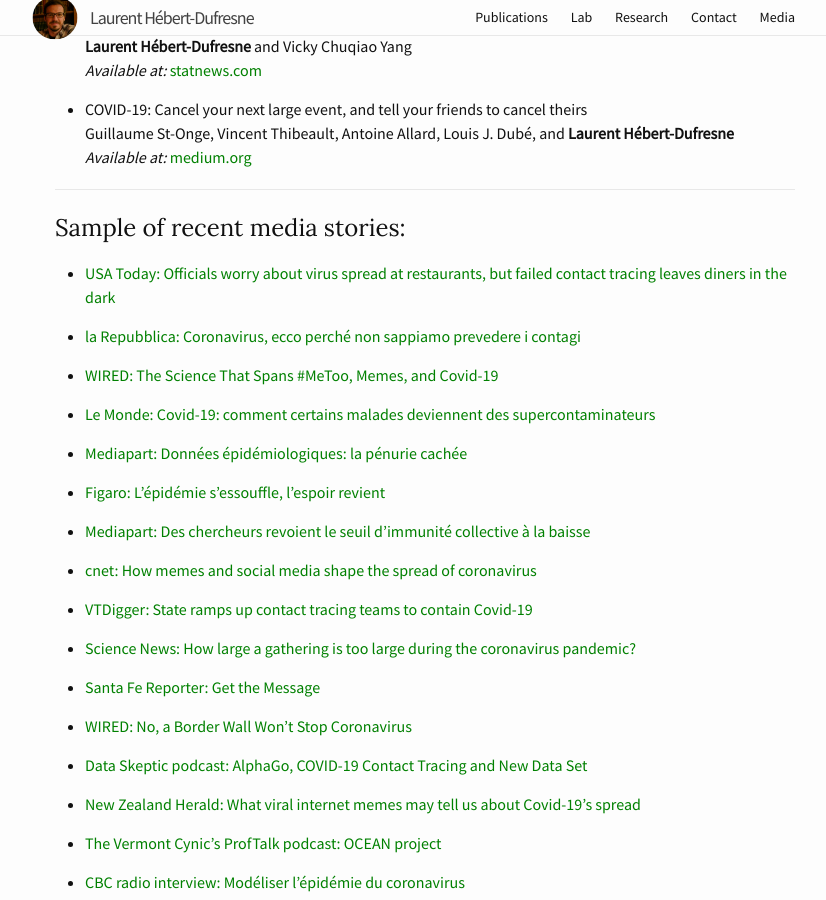
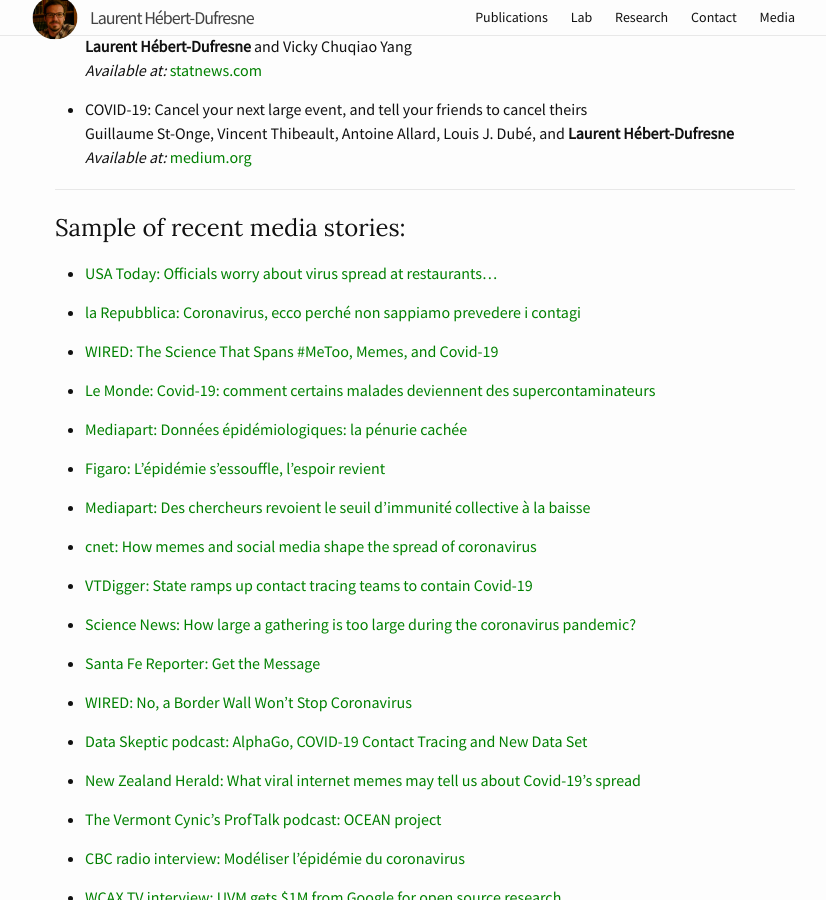
Before and after one commit to laurenthebertdufresne/laurenthebertdufresne.github.io, a Jekyll site: the page built from _pages/media.md, in a window 1280 px wide and 900 px high, scrolled down 1830 px. Shown: the whole window, without its empty margins (215-1041 px from the left). Built offline with Jekyll 4.4.1, drawn with Linux system fonts in a browser that asks for light colours.

Commit message:
Fix title format

```diff
--- a/_pages/media.md
+++ b/_pages/media.md
@@ -49,7 +49,7 @@
 
 # Sample of recent media stories:
 
-*   [USA Today: Officials worry about virus spread at restaurants, but failed contact tracing leaves diners in the dark](https://eu.usatoday.com/story/news/health/2020/11/26/officials-worry-covid-19-restaurants-but-need-better-data/6411671002/)
+*   [USA Today: Officials worry about virus spread at restaurants...](https://eu.usatoday.com/story/news/health/2020/11/26/officials-worry-covid-19-restaurants-but-need-better-data/6411671002/)
 
 *   [la Repubblica: Coronavirus, ecco perché non sappiamo prevedere i contagi](https://www.repubblica.it/salute/2020/11/05/news/coronavirus_ecco_perche_r0_non_racconta_tutta_la_storia_-273087946/)
 
```
